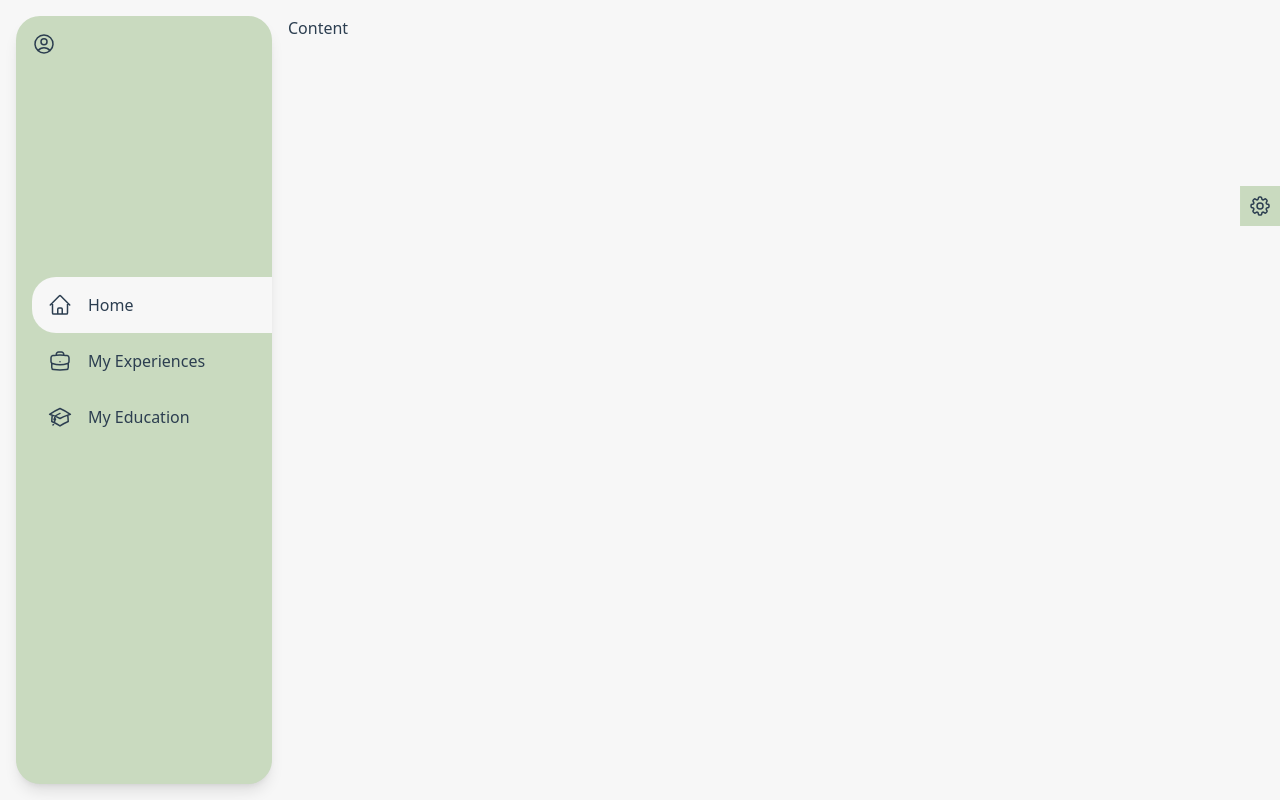
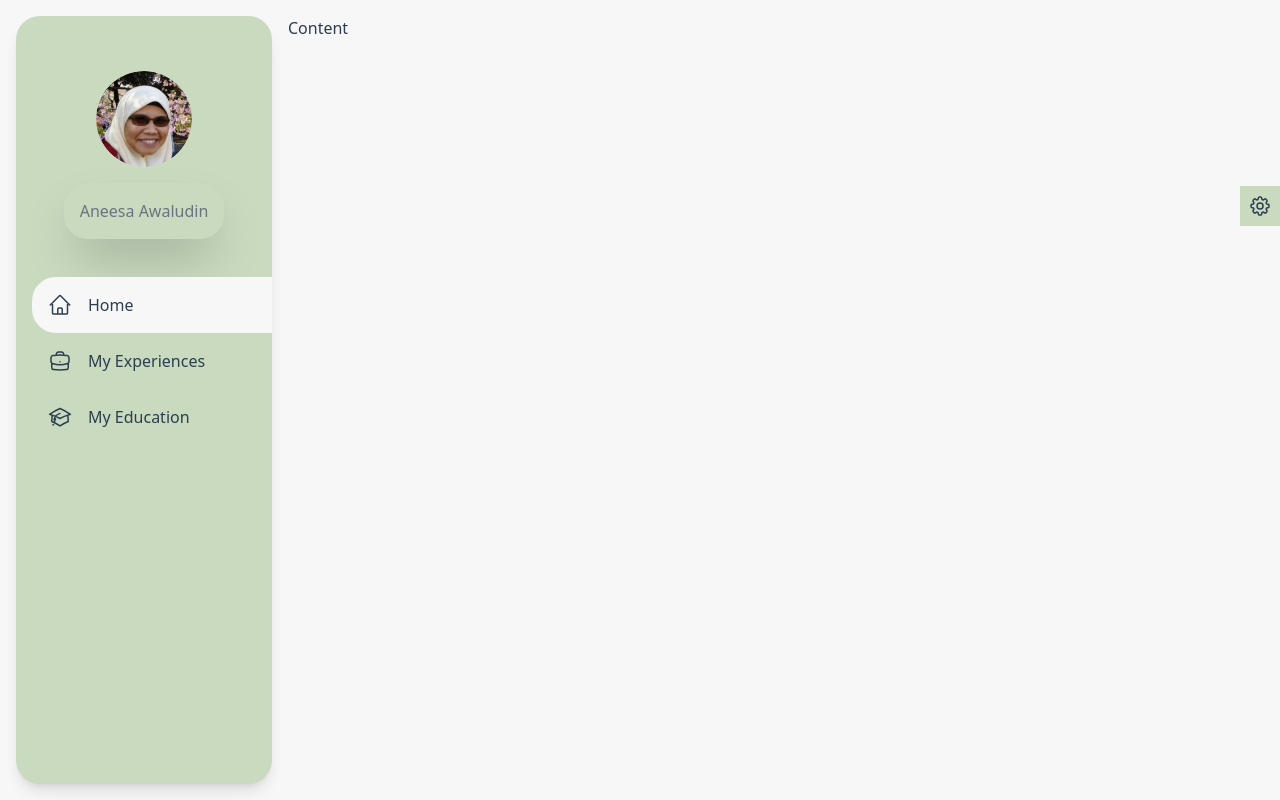
Before and after one commit to aneesa/aneesa-awaludin, a React (Vite) app: page / in a window 1280 px wide. Built offline with nearby package versions, Linux system fonts and the light colour scheme.

Commit message:
Add image and name to navigation drawer

```diff
--- a/src/components/atoms/Div.tsx
+++ b/src/components/atoms/Div.tsx
@@ -35,7 +35,7 @@ const getClassName = (variant: DivProps['variant']): string => {
       className += 'bg-primary dark:bg-darkPrimary '; // Default to 'primary' if no variant
   }
 
-  return className;
+  return `transition-all duration-300 ease-in-out ${className}`;
 };
 
 const Div: React.FC<DivProps> = ({ variant = 'primary', children, className = '', ...props }) => {
--- /dev/null
+++ b/src/components/atoms/Image.tsx
@@ -0,0 +1,26 @@
+// src/components/atoms/Image.tsx
+import React from 'react';
+import clsx from 'clsx';
+
+interface ImageProps {
+  src: string;
+  alt: string;
+  variant?: 'square' | 'avatar';
+  className?: string;
+}
+
+const Image: React.FC<ImageProps> = ({ src, alt, variant = 'square', className = '' }) => {
+  return (
+    <img
+      src={src}
+      alt={alt}
+      className={clsx(
+        'w-24 h-24 rounded-lg',
+        variant === 'avatar' && '!rounded-full',  // For avatar, we make it circular
+        className // Any custom class passed to the component
+      )}
+    />
+  );
+};
+
+export default Image;
--- a/src/components/atoms/Text.tsx
+++ b/src/components/atoms/Text.tsx
@@ -3,7 +3,7 @@ import React from 'react';
 import clsx from 'clsx'; // Import clsx to easily combine class names
 
 interface TextProps {
-  variant?: 'primary' | 'secondary'; // variant is optional, defaults to 'primary'
+  variant?: 'primary' | 'secondary' | 'gray'; // variant is optional, defaults to 'primary'
   size?: 'small' | 'medium' | 'large'; // size is optional, defaults to 'medium'
   children: React.ReactNode;
   className?: string; // Add className prop
@@ -22,6 +22,9 @@ const getClassName = ({ variant, size }: ClassNameProps): string => {
   switch (variant) {
     case 'secondary':
       className += 'text-secondary dark:text-darkSecondary ';
+      break;
+    case 'gray':
+      className += 'text-gray-500 ';
       break;
     default:
       className += 'text-lightText dark:text-darkText ';
--- a/src/components/organisms/NavDrawer.tsx
+++ b/src/components/organisms/NavDrawer.tsx
@@ -3,9 +3,12 @@ import React, { useState } from 'react';
 import clsx from 'clsx';
 import Div from '../atoms/Div';
 import Flex from '../atoms/Flex';
+import Text from '../atoms/Text';
 import Button from '../atoms/Button';
 import Icon from '../atoms/Icon';
+import Image from '../atoms/Image';
 import List from '../molecules/List';
+import AvatarNav from '../../assets/images/Avatar-nav.png';
 
 interface NavDrawerProps {
   isMobileView?: boolean;
@@ -30,7 +33,7 @@ const NavDrawer: React.FC<NavDrawerProps> = ({ isMobileView = false, className =
       <Div
         variant="light"
         className={clsx(
-          'fixed top-0 left-0 w-72 h-full p-4 transform transition-all duration-300 ease-in-out',
+          'fixed top-0 left-0 w-72 h-full p-4',
           isOpen ? 'translate-x-0' : '-translate-x-full',
           !isMobileView ? 'md:translate-x-0 md:block' : '',
           className
@@ -38,10 +41,16 @@ const NavDrawer: React.FC<NavDrawerProps> = ({ isMobileView = false, className =
         aria-hidden={!isOpen} // Make it inaccessible when closed
       >
         <Flex direction="col" className="h-full rounded-3xl shadow-lg">
-          <Div className="h-1/3 !p-0">
-            {/* Add user info, like name or avatar, here */}
-            <Icon name="user" />
-          </Div>
+          <Flex direction="col" justify="center" align="center" gap="medium" className="h-1/3 !p-0">
+            <Image
+              src={AvatarNav}
+              alt="Avatar"
+              variant="avatar"
+            />
+            <Div className="rounded-3xl shadow-2xl">
+              <Text variant="gray">Aneesa Awaludin</Text>
+            </Div>
+          </Flex>
           <Div className="h-2/3 !p-0">
             <List
               items={LIST_ITEMS.map(item => ({
--- a/src/components/organisms/SettingDrawer.tsx
+++ b/src/components/organisms/SettingDrawer.tsx
@@ -49,7 +49,7 @@ const SettingDrawer: React.FC<DrawerProps> = ({ className = '' }) => {
       {/* Drawer (fixed on the right side, sliding in/out) */}
       <Div
         className={clsx(
-          'fixed w-42 !p-0 right-0 transform transition-all duration-300 ease-in-out',
+          'fixed w-42 !p-0 right-0 transform',
           isOpen ? 'translate-x-0' : 'translate-x-full', // Slide in when open
           'top-1/4 transform -translate-y-1/4',
           className // Allow additional custom styling
--- a/src/pages/Components.tsx
+++ b/src/pages/Components.tsx
@@ -4,6 +4,7 @@ import Div from '../components/atoms/Div';
 import Flex from '../components/atoms/Flex';
 import Text from '../components/atoms/Text';
 import Button from '../components/atoms/Button';
+import Image from '../components/atoms/Image';
 import List from '../components/molecules/List';
 import SettingDrawer from '../components/organisms/SettingDrawer';
 import Icon from '../components/atoms/Icon';
@@ -61,6 +62,18 @@ const Components: React.FC = () => {
 
           {/* Button */}
           <Button onClick={() => console.log('Button onClick')}>Button</Button>
+
+          {/* Image */}
+          <Image
+            src="https://via.placeholder.com/150"
+            alt="Image"
+            className="w-40 h-40"
+          />
+          <Image
+            src="https://via.placeholder.com/150"
+            alt="User Avatar"
+            variant="avatar"
+          />
         </Flex>
       </Flex>
       <Flex direction="col" variant="light"  justify="between" align="start" wrap gap="medium">
--- a/src/pages/LandingPage.tsx
+++ b/src/pages/LandingPage.tsx
@@ -16,14 +16,14 @@ const LandingPage: React.FC = () => {
         {/* This dummy block can be used for visual testing behind the NavDrawer */}
         <Div
           variant="light"
-          className="h-full !p-0 w-0 md:w-72 ml-0 md:-ml-4 transition-all duration-300 ease-in-out">
+          className="h-full !p-0 w-0 md:w-72 ml-0 md:-ml-4">
           *
         </Div>
 
         {/* Main Content - Adjusts depending on screen size */}
         <Div
           variant="light"
-          className="h-full flex-1 !p-0 transition-all duration-300 ease-in-out">
+          className="h-full flex-1 !p-0">
           {/* Content area that pushes right on desktop */}
           Content
         </Div>
```
Also changed, not shown: src/assets/images/Avatar-main.jpg (added), src/assets/images/Avatar-nav.png (added).
